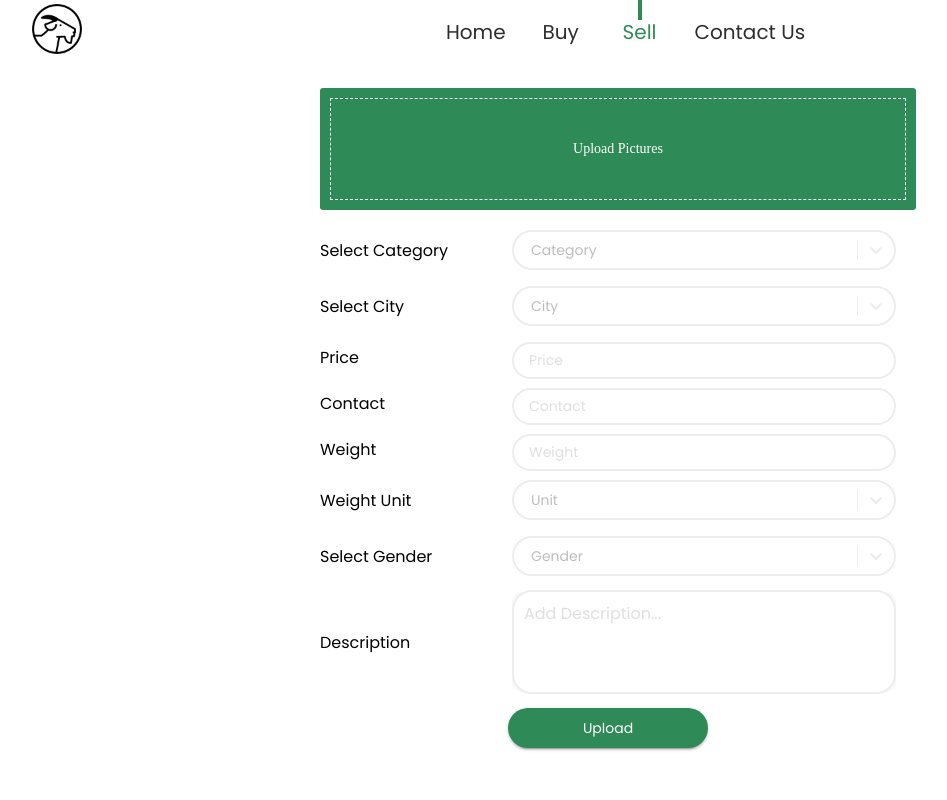
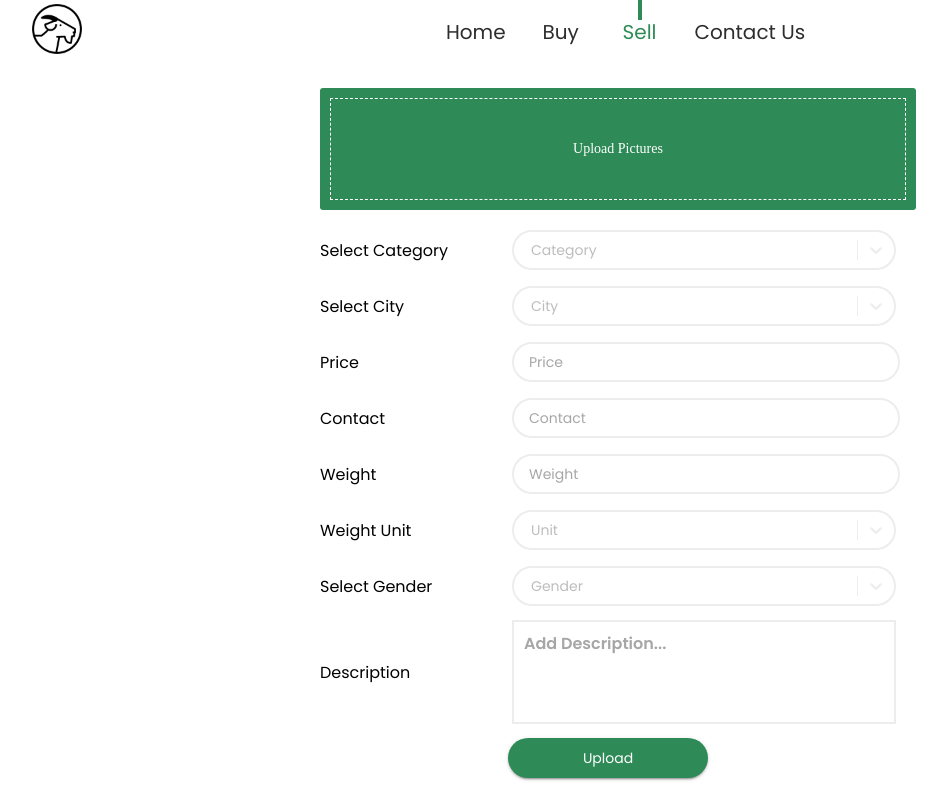
Before and after one commit to arslansajid/qurbani-web-app, a React (Create React App) app: page /sell in a window 1280 px wide. Shown: the top 800 px of the page, without its empty margins (32-979 px from the left). Built offline with nearby package versions, Linux system fonts and the light colour scheme.

Commit message:
textfield error styles

```diff
--- a/src/components/Textfield/index.js
+++ b/src/components/Textfield/index.js
@@ -29,6 +29,16 @@ function CustomTextfield(props) {
     ...rest
   } = props;
 
+  let CLASS;
+  if(customClassName === "whiteInput") {
+    CLASS = classes.whiteTextField
+  } else if(customClassName === "form-input" && error) {
+    CLASS = classes.formInputError
+  } else if(customClassName === "form-input" && !error) {
+    CLASS = classes.formInput
+  } else {
+    CLASS = classes.textField
+  }
   return (
     <FormControl
       error={error}
@@ -59,11 +69,11 @@ function CustomTextfield(props) {
         <OutlinedInput
           id={id}
           value={value}
-          className={customClassName === "whiteInput" ? classes.whiteTextField : customClassName === "form-input" ? classes.formInputContainer : classes.textField}
+          className={CLASS}
           disabled={disabled}
           // InputProps={{ disableUnderline: true }}
           InputProps={{
-            classes: { input: customClassName === "whiteInput" ? classes.whiteTextField : (customClassName === "form-input" && error) ? classes.formInputError : classes.formInput },
+            // classes: { input: CLASS},
             disableUnderline: true,
           }}
           inputProps={{ pattern: pattern }}
--- a/src/components/Textfield/style.js
+++ b/src/components/Textfield/style.js
@@ -90,7 +90,34 @@ const textFieldStyles = () => ({
     },
   },
   formInputError: {
+    background: 'white',
+    borderRadius: "20px",
+    display: "flex",
+    justifyContent: "center",
     border: "2px solid red",
+    width: '100%',
+
+    flex: 1,
+    minHeight: "36px",
+    maxHeight: "100px", //added for textarea message
+    width: "100%",
+    marginTop: '0px !important',
+
+    // "&:invalid": {
+    //   border: "red solid 2px"
+    // },
+
+    "& input": {
+      textIndent: "15px",
+      color: 'red',
+      fontWeight: 400,
+      fontSize: "14px",
+      lineHeight: "20px"
+    },
+    '&::placeholder': {
+      color: 'red',
+      fontWeight: 500,
+    }
   },
   formInput: {
     background: 'white',
@@ -101,7 +128,7 @@ const textFieldStyles = () => ({
     width: '100%',
 
     flex: 1,
-    minHeight: "20px",
+    minHeight: "36px",
     maxHeight: "100px", //added for textarea message
     width: "100%",
     marginTop: '0px !important',
```
